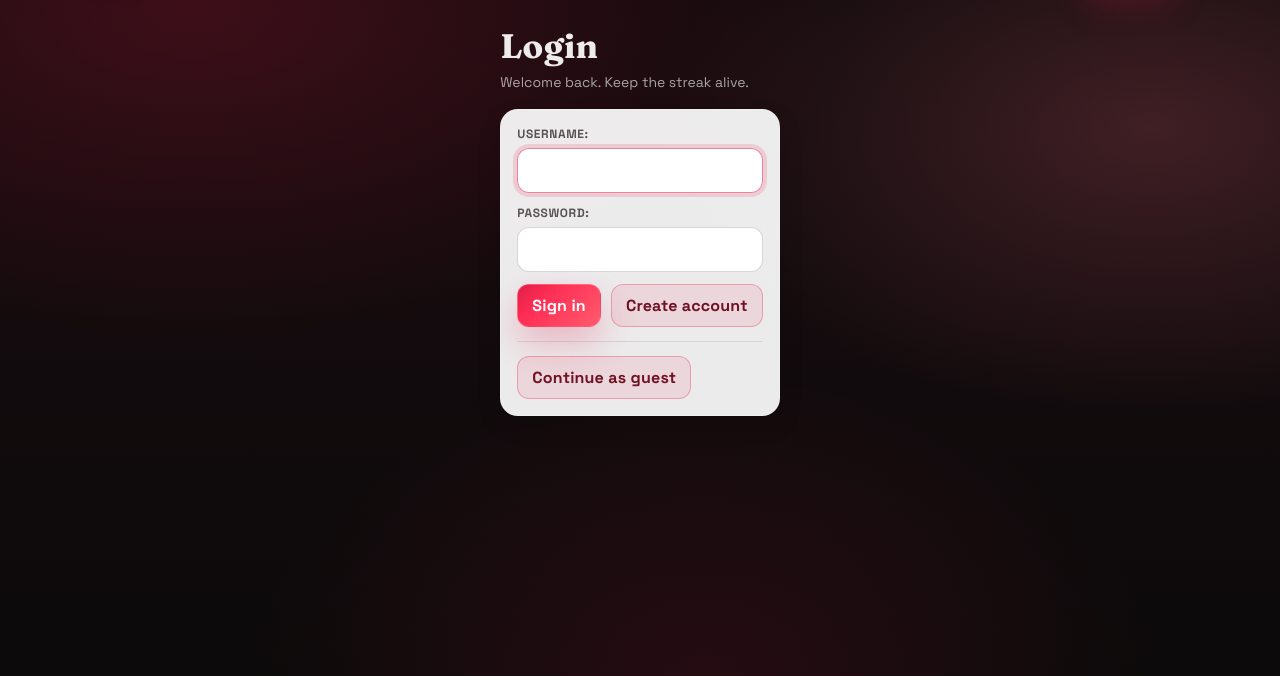
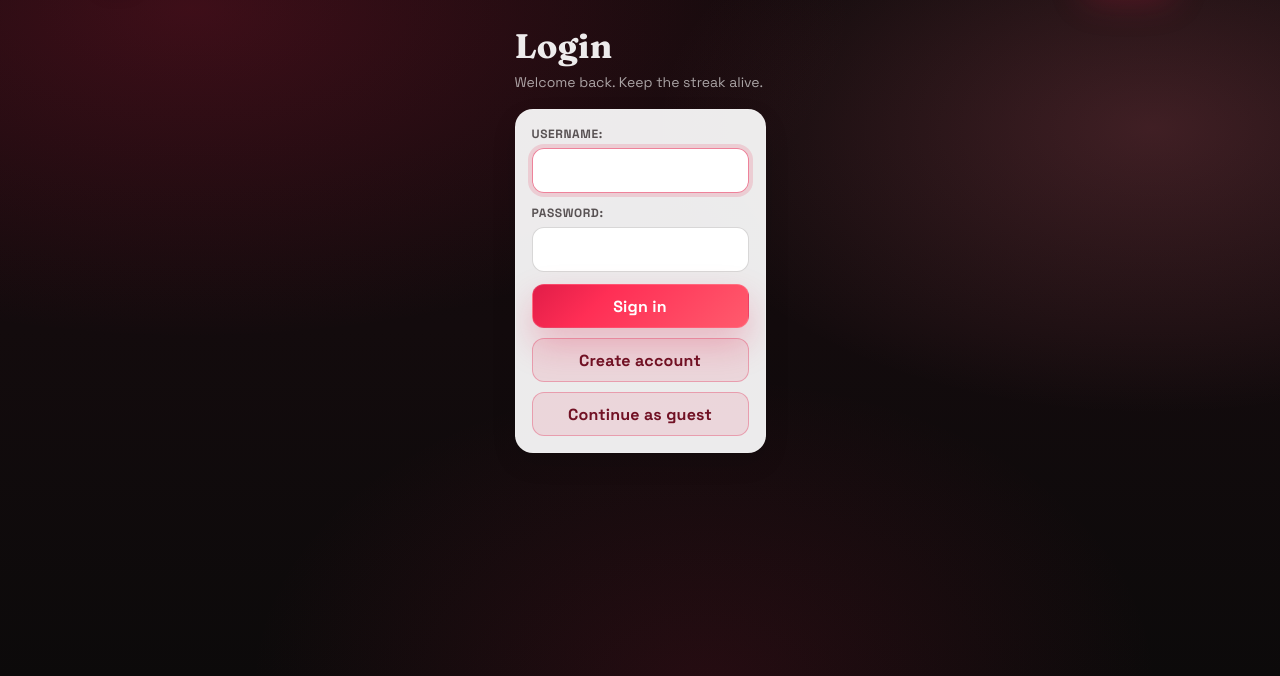
Before and after one commit to phcolladay/Fitness-Manager, a Django app: page /login/ in a window 1280 px wide. Shown: the part 72-748 px from the top of the page. Run offline with Django 4.2, Linux system fonts and the light colour scheme.

Commit message:
Make auth actions equal-size vertical buttons on login page

```diff
--- a/apps/workouts/static/terrierfit.css
+++ b/apps/workouts/static/terrierfit.css
@@ -373,6 +373,23 @@ button { font: inherit; }
   flex-wrap: wrap;
 }
 
+.auth-actions {
+  display: flex;
+  flex-direction: column;
+  gap: 10px;
+  margin-top: 10px;
+}
+
+.auth-inline-form {
+  margin: 0;
+}
+
+.auth-btn {
+  width: 100%;
+  min-height: 44px;
+  justify-content: center;
+}
+
 .divider {
   height: 1px;
   margin: 14px 0;
--- a/templates/registration/login.html
+++ b/templates/registration/login.html
@@ -14,20 +14,19 @@
     <form method="post">
       {% csrf_token %}
       {{ form.as_p }}
-      <div class="form-actions">
-        <button class="btn" type="submit">Sign in</button>
-        <a class="btn btn-ghost" href="{% url 'signup' %}">Create account</a>
+      <div class="auth-actions">
+        <button class="btn auth-btn" type="submit">Sign in</button>
       </div>
     </form>
 
-    <div class="divider"></div>
-    <form method="post" action="{% url 'guest_login' %}">
-      {% csrf_token %}
-      <input type="hidden" name="next" value="{{ next }}" />
-      <div class="form-actions">
-        <button class="btn btn-ghost" type="submit">Continue as guest</button>
-      </div>
-    </form>
+    <div class="auth-actions">
+      <a class="btn btn-ghost auth-btn" href="{% url 'signup' %}">Create account</a>
+      <form class="auth-inline-form" method="post" action="{% url 'guest_login' %}">
+        {% csrf_token %}
+        <input type="hidden" name="next" value="{{ next }}" />
+        <button class="btn btn-ghost auth-btn" type="submit">Continue as guest</button>
+      </form>
+    </div>
     </div>
   </div>
 {% endblock %}
```
